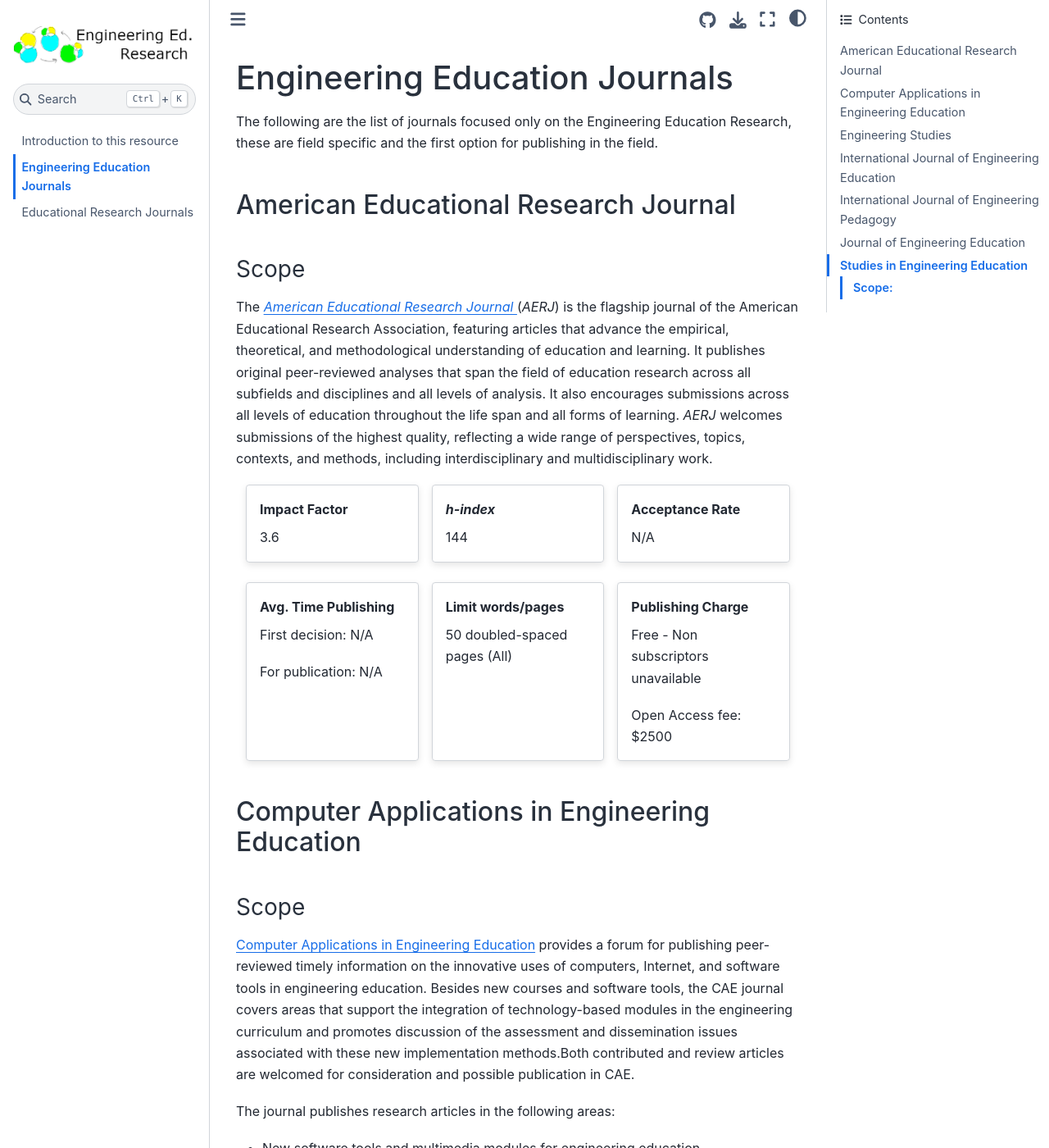
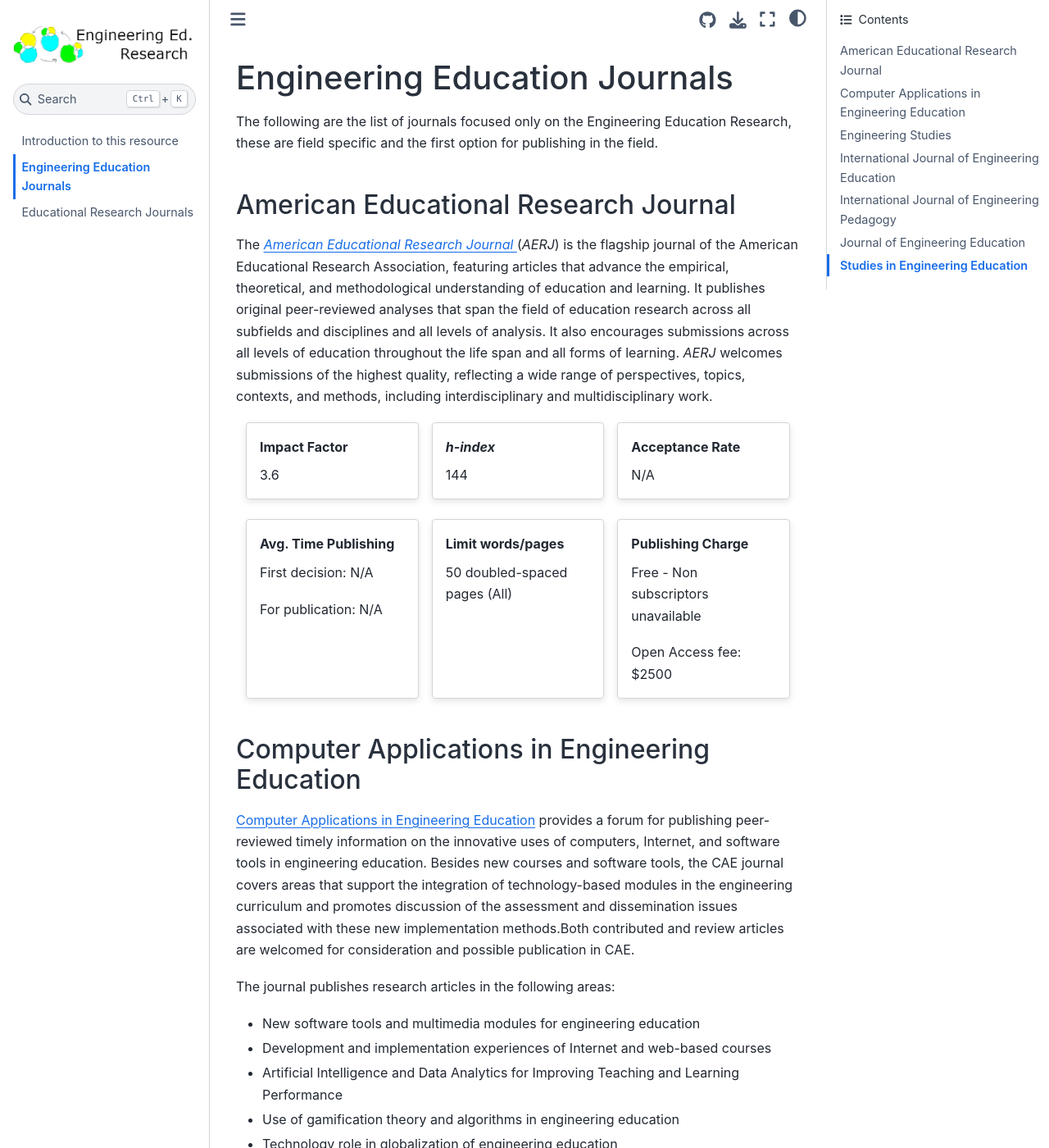
Before and after one commit to AnCResources/ENER, a Jupyter Book: the page built from EngineeringEdJournals.md, in a window 1280 px wide and 1400 px high. Shown: the whole window at 82% size. Built offline with Jupyter Book 1.0.4 settings and Sphinx 7.4.7 and the Sphinx Book theme 1.1.4, drawn with Linux system fonts in a browser that asks for light colours; some of the changed text lies outside the part shown.

Commit message:
removing Scope subtitle bc is redundant

```diff
--- a/EngineeringEdJournals.md
+++ b/EngineeringEdJournals.md
@@ -3,8 +3,6 @@
 The following are the list of journals focused only on the Engineering Education Research, these are field specific and the first option for publishing in the field.
 
 ## American Educational Research Journal
-
-### Scope
 
 The _<a href="https://us.sagepub.com/en-us/nam/journal/american-educational-research-journal" target="_blank" rel="noopener noreferrer">American Educational Research Journal </a>_ (_AERJ_) is the flagship journal of the American Educational Research Association, featuring articles that advance the empirical, theoretical, and methodological understanding of education and learning. It publishes original peer-reviewed analyses that span the field of education research across all subfields and disciplines and all levels of analysis. It also encourages submissions across all levels of education throughout the life span and all forms of learning. _AERJ_ welcomes submissions of the highest quality, reflecting a wide range of perspectives, topics, contexts, and methods, including interdisciplinary and multidisciplinary work.
 
@@ -45,7 +43,7 @@ Open Access fee: $2500
 
 
 ## Computer Applications in Engineering Education
-### Scope
+
 <a href="https://onlinelibrary.wiley.com/journal/10990542" target="_blank" rel="noopener noreferrer">Computer Applications in Engineering Education</a> provides a forum for publishing peer-reviewed timely information on the innovative uses of computers, Internet, and software tools in engineering education.  Besides new courses and software tools, the CAE journal covers areas that support the integration of technology-based modules in the engineering curriculum and promotes discussion of the assessment and dissemination issues associated with these new implementation methods.Both contributed and review articles are welcomed for consideration and possible publication in CAE.
 
 The journal publishes research articles in the following areas:
@@ -116,8 +114,6 @@ This journal accepts: Qualitative, Quantitative, Mixed-Methods.
 
 ## Engineering Studies
 
-### Scope
-
 _<a href="https://www.tandfonline.com/journals/test20" target="_blank" rel="noopener noreferrer">Engineering Studies</a>_ is an interdisciplinary, international journal devoted to the scholarly study of engineers and engineering. Its mission is threefold: 1. to advance critical analysis in historical, social, cultural, political, philosophical, rhetorical, and organizational studies of engineers and engineering; 2. to help build and serve diverse communities of researchers interested in engineering studies; 3. to link scholarly work in engineering studies with broader discussions and debates about engineering education, research, practice, policy, and representation.
 
 Questions that editors are interested in:
@@ -164,7 +160,6 @@ Open Access fee: $4000
 
 ## International Journal of Engineering Education
 
-### Scope
 The <a href="https://www.ijee.ie/" target="_blank" rel="noopener noreferrer">International Journal of Engineering Education</a> (IJEE) is an independent, peer-reviewed journal. It has been serving as an international archival forum of scholarly research related to engineering education for over thirty years. The Journal publishes six issues per year. These include, from time to time, special issues on specific engineering education topics.
 
 Only manuscripts that have a focus on engineering education will be considered for publication.
@@ -204,8 +199,6 @@ Open Access fee: $95 per page
 
 
 ## International Journal of Engineering Pedagogy
-
-### Scope
 
 The  <a href="https://online-journals.org/index.php/i-jep" target="_blank" rel="noopener noreferrer">International Journal of Engineering Pedagogy</a>  (iJEP) is an independent, peer-reviewed online journal. It serves as an international forum related to engineering education, published at present four times a year. Teachers, educators and researchers as well as schools and institutions are invited to discuss their research, experiences, ideas and perspectives in the field of engineering pedagogy at a worldwide level.
 
@@ -264,7 +257,6 @@ Open Access fee: free
 
 ## Journal of Engineering Education
 
-### Scope
 The _<a href="https://onlinelibrary.wiley.com/journal/21689830" target="_blank" rel="noopener noreferrer">Journal of Engineering Education</a>_ publishes manuscripts in a wide variety of research areas in the field of engineering education. A description of current research areas in engineering education may be found in the special report, “The Research Agenda for the New Discipline of Engineering Education,” _Journal of Engineering Education,_ vol. 95, no. 4 (October 2006), pp. 259-261. This report identifies five broad research areas:  (1) engineering epistemologies (what constitutes engineering thinking and knowledge), (2) engineering learning mechanisms (how learners develop knowledge and competencies), (3) engineering learning systems (instructional cultures and institutional practices), (4) engineering diversity and inclusiveness (how human diversity contributes to engineering processes and products), and (5) engineering assessment (development and use of assessment methods, instruments, and metrics).
 
 ::::{grid}
@@ -303,8 +295,6 @@ Open Access fee: $3710 (no additional page charge)
 
 ## Studies in Engineering Education
 
-### Scope:
-
 <a href="https://seejournal.org/" target="_blank" rel="noopener noreferrer">Studies in Engineering Education</a>  focuses on interpretive research paradigms and invites a wide range of studies that help expand the body of knowledge in engineering education, including ethnographic, anthropological, phenomenological, and other forms of empirical research, as well as literature reviews and theoretical or conceptual articles that seek to frame critical issues in the field. Studies can be conducted in any context relevant to engineering education, including K-12, higher education, classroom settings, and the engineering workplace.
 
 ::::{grid}
```
Also changed, not shown: GenEdJournals.md (+0 -5 lines).
